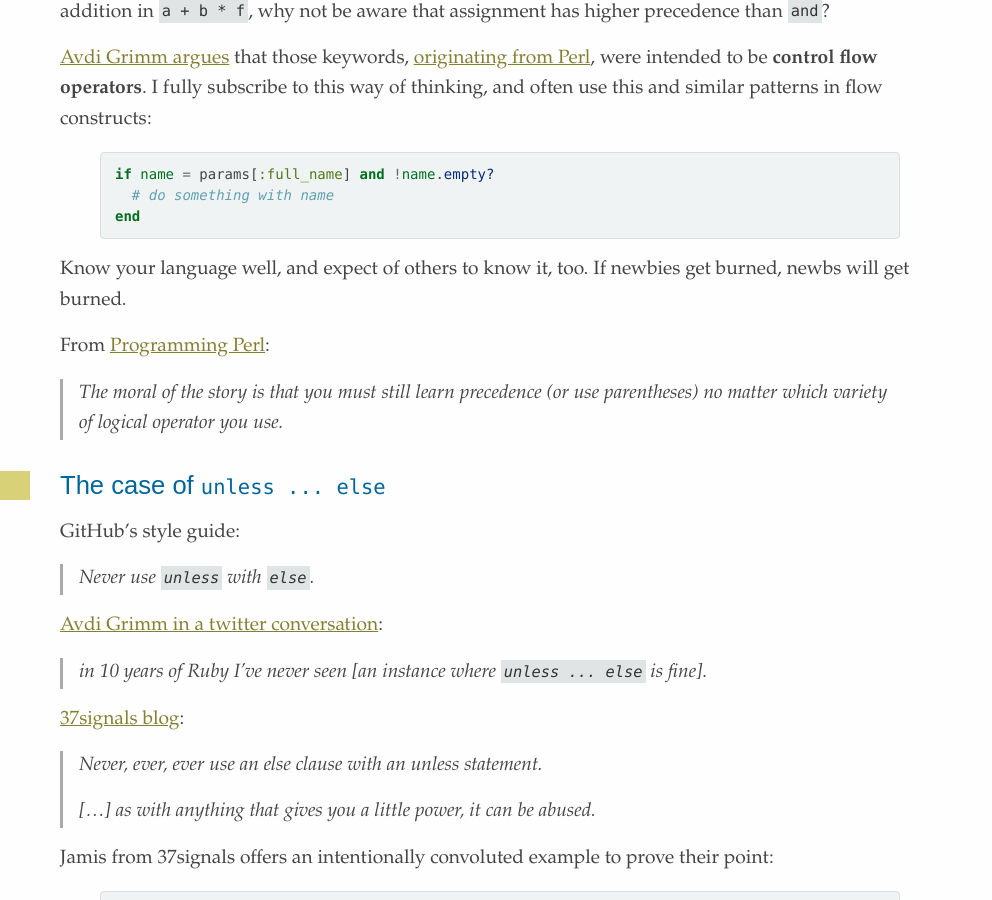
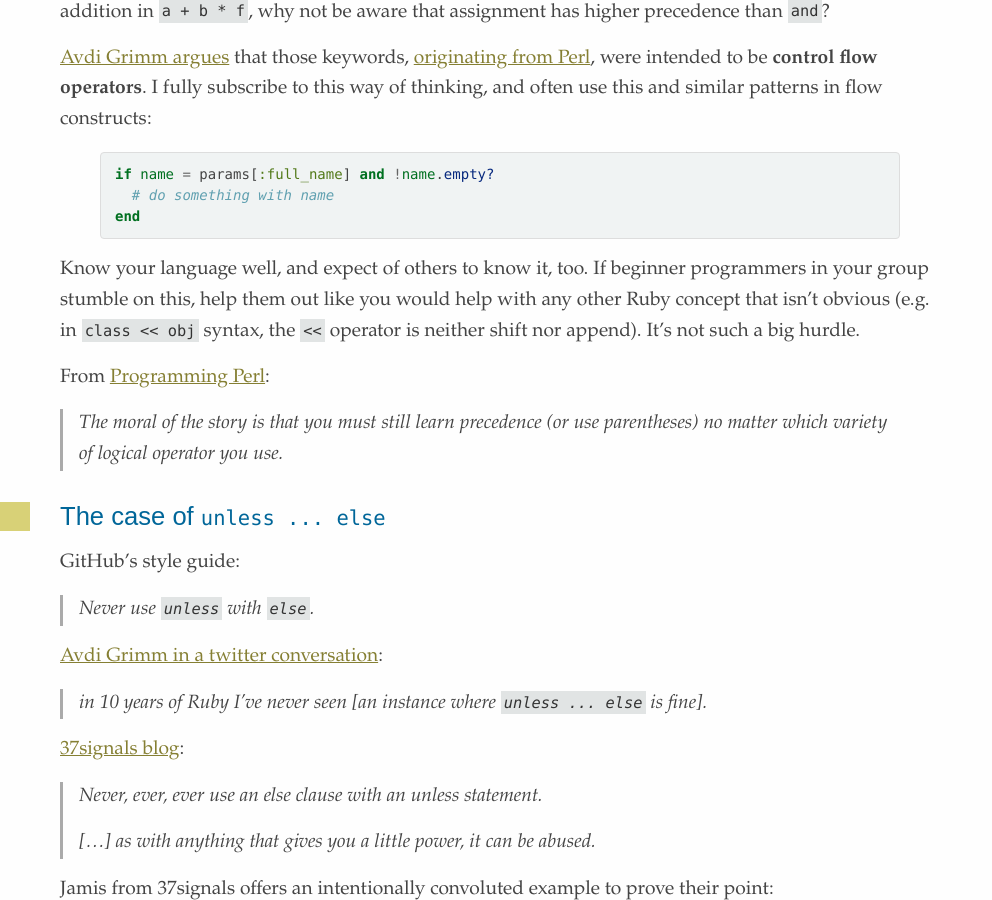
Before and after one commit to mislav/blog, a Jekyll site: the page built from _posts/2012-03-23-unless-else.md, in a window 1280 px wide and 900 px high, scrolled down 1387 px. Shown: the whole window, without its empty margins (0-992 px from the left). Built offline with Jekyll 4.4.1, drawn with Linux system fonts in a browser that asks for light colours; Markdown is read by kramdown in place of the engine named in the settings; some of the changed text lies outside the part shown.

Commit message:
ruby keywords post: reword unnecessary harsh remarks

```diff
--- a/_posts/2012-03-23-unless-else.md
+++ b/_posts/2012-03-23-unless-else.md
@@ -133,8 +133,10 @@ if name = params[:full_name] and !name.empty?
 end
 {% endhighlight %}
 
-Know your language well, and expect of others to know it, too. If newbies get
-burned, newbs will get burned.
+Know your language well, and expect of others to know it, too. If beginner
+programmers in your group stumble on this, help them out like you would help
+with any other Ruby concept that isn't obvious (e.g. in `class << obj` syntax,
+the `<<` operator is neither shift nor append). It's not such a big hurdle.
 
 From [Programming Perl][]:
 
```
Also changed, not shown: other parts of _posts/2012-03-23-unless-else.md (+4 -4 lines).
